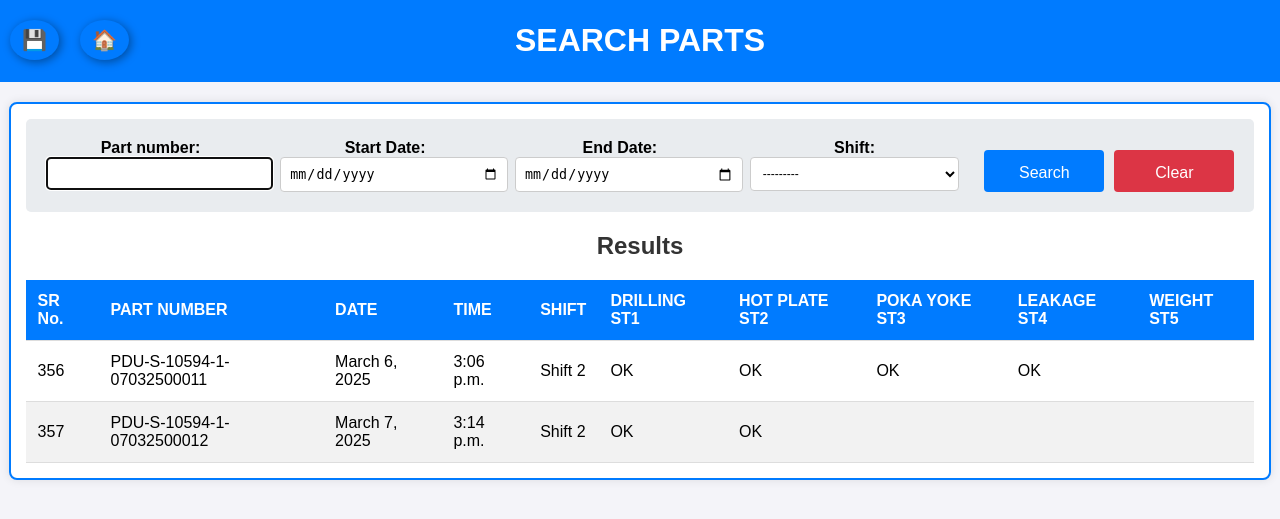
After one commit to Rahul-1111/Traceability_Jamdade, a Django app: page /search/ in a window 1280 px wide. The commit adds this page. Shown: the top 519 px of the page. Run offline with Django 5.2, Linux system fonts and the light colour scheme; data comes from the database, SQL or seed files in the repository; both versions use the stored data as it was after the commit.

Commit message:
add search part page

```diff
--- a/Traceability/settings.py
+++ b/Traceability/settings.py
@@ -22,6 +22,7 @@ INSTALLED_APPS = [
     "django.contrib.sessions",
     "django.contrib.messages",
     "django.contrib.staticfiles",
+    "django_filters",
     "track",
 ]
 
--- /dev/null
+++ b/track/filters.py
@@ -0,0 +1,17 @@
+import django_filters
+from .models import TraceabilityData
+
+SHIFT_CHOICES = [
+    ("Shift 1", "Shift 1"),
+    ("Shift 2", "Shift 2"),
+    ("Shift 3", "Shift 3"),
+]
+
+class TraceabilityDataFilter(django_filters.FilterSet):
+    start_date = django_filters.DateFilter(field_name='date', lookup_expr='gte', label='Start Date')
+    end_date = django_filters.DateFilter(field_name='date', lookup_expr='lte', label='End Date')
+    shift = django_filters.ChoiceFilter(choices=SHIFT_CHOICES, label="Shift")
+
+    class Meta:
+        model = TraceabilityData
+        fields = ['part_number', 'shift', 'start_date', 'end_date']
--- /dev/null
+++ b/track/static/css/styles.css
@@ -0,0 +1,18 @@
+.database-btn {
+    position: fixed;
+    top: 20px;
+    left: 10px;
+    background-color: #007BFF;
+    color: white;
+    padding: 8px 12px;
+    border-radius: 50%;
+    font-size: 20px;
+    text-decoration: none;
+    box-shadow: 2px 2px 10px rgba(0, 0, 0, 0.4);
+    transition: background-color 0.3s, transform 0.2s;
+}
+
+.database-btn:hover {
+    background-color: #0056b3;
+    transform: scale(1.1);
+}
--- a/track/templates/track/combined_page.html
+++ b/track/templates/track/combined_page.html
@@ -130,9 +130,8 @@
         <div id="plc-status" class="plc-status">🔴 Checking PLC Status...</div>
     </header>
 
-    <a href="http://127.0.0.1:8000/admin/track/traceabilitydata/" class="database-btn">
-        🗄️
-    </a>
+    <a href="http://127.0.0.1:8000/admin/track/traceabilitydata/" class="database-btn">🗄️</a>
+    <a href="http://127.0.0.1:8000/search/" class="database-btn" style="left: 80px;">🔍</a>
 
     <style>
         .database-btn {
--- /dev/null
+++ b/track/templates/track/search_parts.html
@@ -0,0 +1,243 @@
+{% load static %}
+<!DOCTYPE html>
+<html lang="en">
+<head>
+    <meta charset="UTF-8">
+    <meta name="viewport" content="width=device-width, initial-scale=1.0">
+    <title>Search Parts</title>
+    <link rel="stylesheet" href="{% static 'css/styles.css' %}">
+
+    <style>
+        body {
+            font-family: Arial, sans-serif;
+            background-color: #f4f4f9;
+            margin: 0;
+            padding: 0;
+        }
+        .container {
+            width: 96%;
+            margin: 0 auto;
+            margin-top: 20px;
+            padding: 15px;
+            box-shadow: 0 0 10px rgba(0, 0, 0, 0.1);
+            border: 2px solid #007BFF;
+            border-radius: 8px;
+            margin-bottom: 20px;
+            background-color: #ffffff;
+            text-align: center;
+        }
+        h2 {
+            color: #333;
+        }
+        form {
+            margin-bottom: 20px;
+            padding: 20px;
+            background-color: #e9ecef;
+            border-radius: 5px;
+            display: flex;
+            gap: 25px;
+            flex-wrap: wrap;
+        }
+        .form-group {
+            flex: 1;
+            min-width: 150px;
+        }
+        label {
+            font-weight: bold;
+        }
+        input, select {
+            width: 100%;
+            padding: 8px;
+            border: 1px solid #ccc;
+            border-radius: 4px;
+        }
+
+        /* Button Container for Proper Alignment */
+        .form-buttons {
+            margin-top: 10px;
+            display: flex;
+            gap: 10px;
+            align-items: center;
+        }
+
+        /* Ensuring Both Buttons Have the Same Size */
+        .form-buttons button,
+        .form-buttons .clear-button {
+            width: 120px; /* Adjust width as needed */
+            height: 42px; /* Keeps button height consistent */
+            padding: 12px 15px 8px 15px; /* Increased top padding */
+            border: none;
+            border-radius: 4px;
+            cursor: pointer;
+            font-size: 16px;
+            text-align: center;
+            display: flex;
+            align-items: center;
+            justify-content: center;
+            box-sizing: border-box;
+        }
+
+        /* Search Button */
+        .form-buttons button {
+            background-color: #007bff;
+            color: #fff;
+        }
+
+        .form-buttons button:hover {
+            background-color: #0056b3;
+        }
+
+        /* Clear Button (Fixing Height Issue) */
+        .form-buttons .clear-button {
+            background-color: #dc3545;
+            color: #fff;
+            text-decoration: none;
+            display: flex; /* Make it behave like a button */
+            align-items: center;
+            justify-content: center;
+            box-sizing: border-box; /* Ensures padding doesn't increase size */
+        }
+
+        .form-buttons .clear-button:hover {
+            background-color: #c82333;
+        }
+
+        table {
+            width: 100%;
+            border-collapse: collapse;
+            margin-top: 20px;
+        }
+        th, td {
+            padding: 12px;
+            text-align: left;
+            border-bottom: 1px solid #ddd;
+        }
+        th {
+            background-color: #007bff;
+            color: #fff;
+        }
+        tr:nth-child(even) {
+            background-color: #f2f2f2;
+        }
+        tr:hover {
+            background-color: #e9ecef;
+        }
+
+        select {
+            width: 100%;
+            padding: 8px;
+            border: 1px solid #ccc;
+            border-radius: 4px;
+            background-color: #fff;
+            font-size: 12px;
+            cursor: pointer;
+        }
+
+        header, footer {
+            background-color: #007BFF;
+            color: white;
+            text-align: center;
+            padding: 1px 0;
+        }
+
+        .content {
+            flex: 1;
+            padding: 20px;
+        }
+
+        h1 {
+            color: #ffffff;
+        }
+    </style>
+</head>
+<body>
+    <Header>
+        <h1>SEARCH PARTS</h1>
+    </Header>
+
+    <a href="{% url 'admin:track_traceabilitydata_changelist' %}" class="database-btn">💾</a>
+    <a href="{% url 'combined_page' %}" class="database-btn" style="left: 80px;">🏠</a>
+
+    <div class="container">
+
+        <form method="get" class="filters">
+            <div class="form-group">
+                {{ filter.form.part_number.label_tag }}
+                {{ filter.form.part_number }}
+            </div>
+            <div class="form-group">
+                {{ filter.form.start_date.label_tag }}
+                <input type="date" name="start_date" value="{{ request.GET.start_date }}">
+            </div>
+            <div class="form-group">
+                {{ filter.form.end_date.label_tag }}
+                <input type="date" name="end_date" value="{{ request.GET.end_date }}">
+            </div>
+            <div class="form-group">
+                {{ filter.form.shift.label_tag }}
+                {{ filter.form.shift }}
+            </div>
+            <div class="form-buttons">
+                <button type="submit">Search</button>
+                <a href="{% url 'search_parts' %}" class="clear-button">Clear</a>
+            </div>
+
+        </form>
+
+        <h2>Results</h2>
+        <table>
+            <thead>
+                <tr>
+                    <th>SR No.</th>
+                    <th>PART NUMBER</th>
+                    <th>DATE</th>
+                    <th>TIME</th>
+                    <th>SHIFT</th>
+                    <th>DRILLING ST1</th>
+                    <th>HOT PLATE ST2</th>
+                    <th>POKA YOKE ST3</th>
+                    <th>LEAKAGE ST4</th>
+                    <th>WEIGHT ST5</th>
+                </tr>
+            </thead>
+            <tbody>
+                {% for data in filter.qs %}
+                    <tr>
+                        <td>{{ data.sr_no|default_if_none:"" }}</td>
+                        <td>{{ data.part_number|default_if_none:"" }}</td>
+                        <td>{{ data.date|default_if_none:"" }}</td>
+                        <td>{{ data.time|default_if_none:"" }}</td>
+                        <td>{{ data.shift|default_if_none:"" }}</td>
+                        <td>{{ data.st1_result|default_if_none:"" }}</td>
+                        <td>{{ data.st2_result|default_if_none:"" }}</td>
+                        <td>{{ data.st3_result|default_if_none:"" }}</td>
+                        <td>{{ data.st4_result|default_if_none:"" }}</td>
+                        <td>{{ data.st5_result|default_if_none:"" }}</td>
+                    </tr>
+                {% empty %}
+                    <tr>
+                        <td colspan="13">No results found.</td>
+                    </tr>
+                {% endfor %}
+            </tbody>
+        </table>
+    </div>
+    <script>
+        document.addEventListener("DOMContentLoaded", function () {
+          // Focus the part number input field
+          const partInput = document.querySelector('input[name="part_number"]');
+          if (partInput) {
+            partInput.focus();
+
+            // Optionally, auto-submit the form when "Enter" is pressed
+            partInput.addEventListener('keypress', function(e) {
+              if (e.key === 'Enter') {
+                e.preventDefault(); // prevent default form submission if needed
+                this.form.submit();
+              }
+            });
+          }
+        });
+      </script>
+</body>
+</html>
--- a/track/urls.py
+++ b/track/urls.py
@@ -1,8 +1,9 @@
 from django.urls import path
-from .views import plc_status, generate_qr_code_view, fetch_torque_data, combined_page
+from .views import plc_status, generate_qr_code_view, fetch_torque_data, combined_page,search_parts
 
 urlpatterns = [
     path('', combined_page, name='combined_page'),
+    path('search/', search_parts, name='search_parts'),
     path('plc_statuses/', plc_status, name='plc_statuses'),  # ✅ Ensure this matches JS
     path('generate_qr_code/', generate_qr_code_view, name='generate_qr_codes'),  # ✅ Ensure this matches JS
     path('fetch_torque_data/', fetch_torque_data, name='fetch_torque_data'),  # ✅ Ensure this matches JS
--- a/track/views.py
+++ b/track/views.py
@@ -116,3 +116,10 @@ def fetch_torque_data(request):
         ]
 
         return JsonResponse({"data": formatted_data})
+
+from .filters import TraceabilityDataFilter
+
+def search_parts(request):
+    queryset = TraceabilityData.objects.all()
+    filter = TraceabilityDataFilter(request.GET, queryset=queryset)
+    return render(request, 'track/search_parts.html', {'filter': filter})
```
Also changed, not shown: db.sqlite3.
